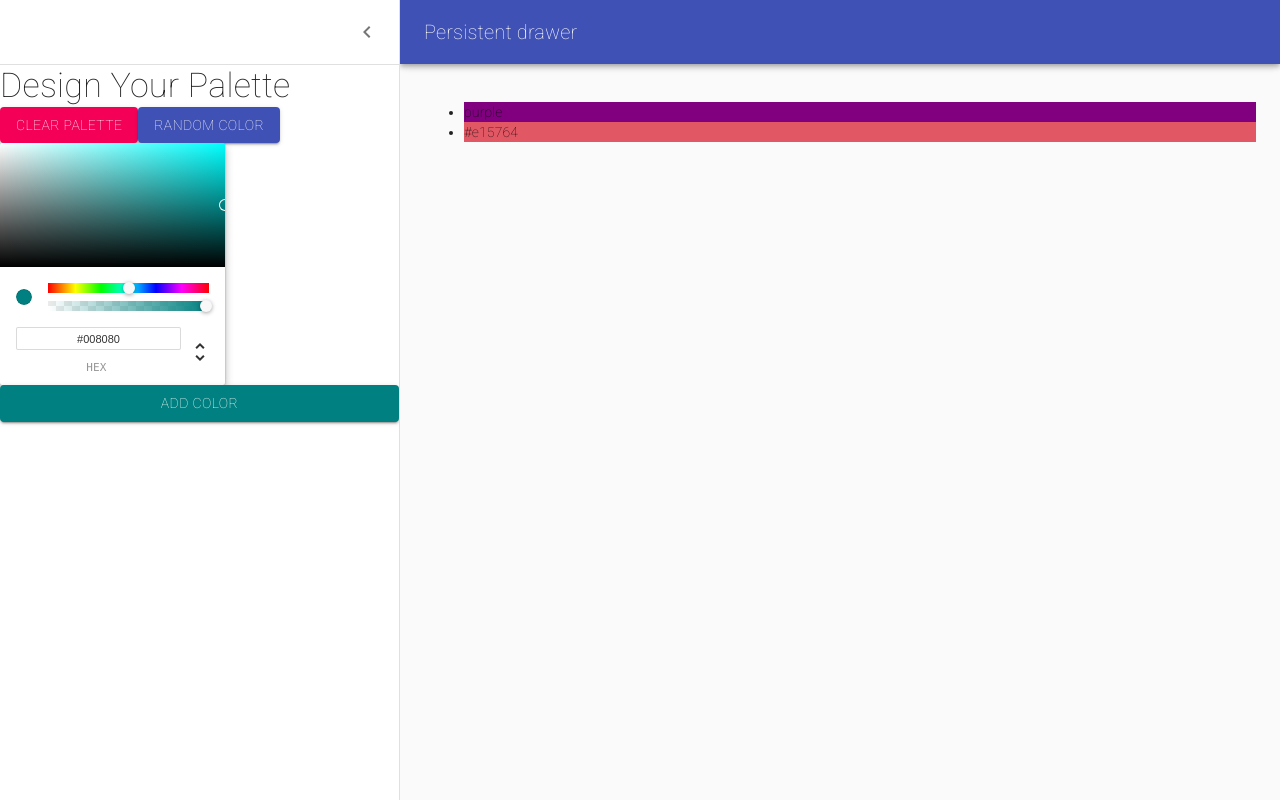
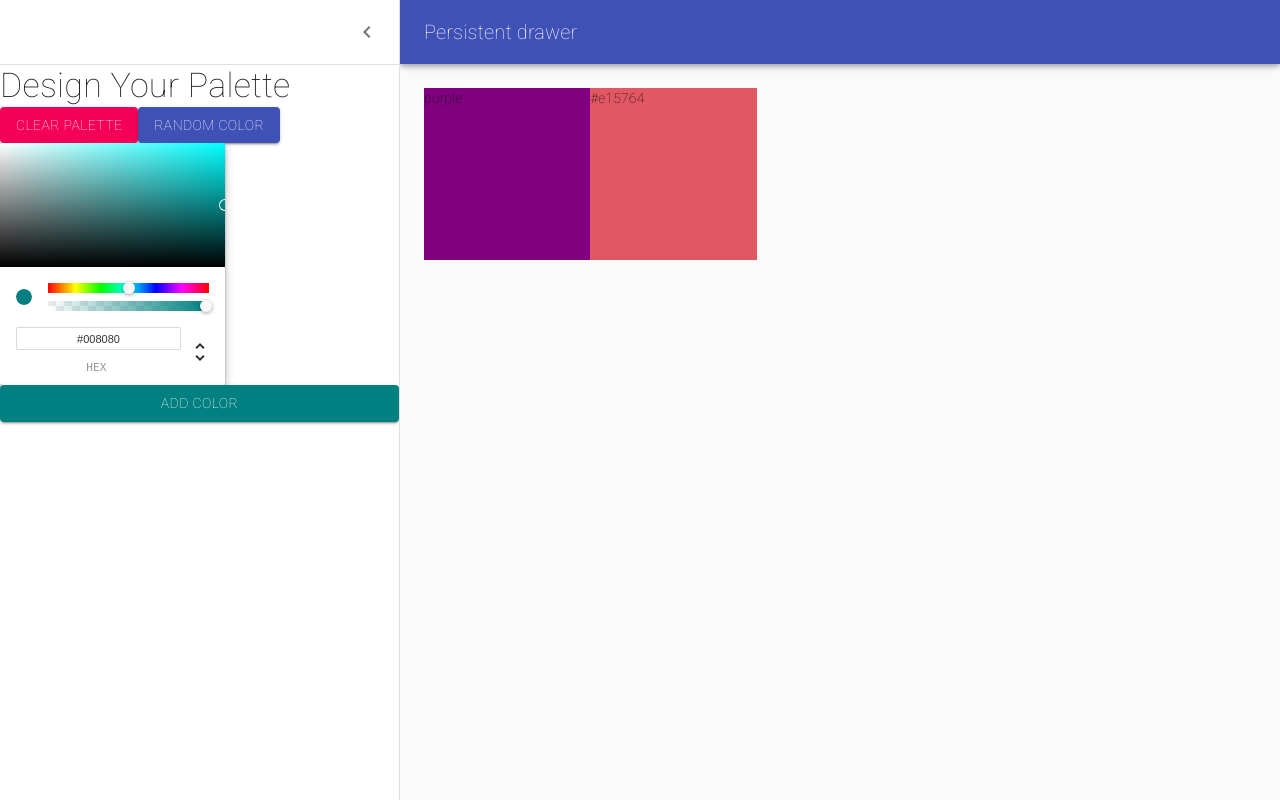
Before and after one commit to sarahduv/colorPalettes, a React (Create React App) app in the folder colors-app/: page /palette/new in a window 1280 px wide. Built offline with nearby package versions, Linux system fonts and the light colour scheme.

Commit message:
adding draggable color box

```diff
--- /dev/null
+++ b/colors-app/src/draggableColorBox.js
@@ -0,0 +1,26 @@
+import React from 'react';
+import { withStyles } from '@material-ui/styles';
+
+const styles = {
+  root: {
+    width: '20%',
+    height: '25%',
+    margin: '0 auto',
+    display: 'inline-block',
+    position: 'relative',
+    cursor: 'pointer',
+    marginBottom: '-3.5px',
+  },
+};
+
+function DraggableColorBox(props) {
+  return (
+    <div
+      className={props.classes.root}
+      style={{ backgroundColor: props.color }}
+    >
+      {props.color}
+    </div>
+  );
+}
+export default withStyles(styles)(DraggableColorBox);
--- a/colors-app/src/newPaletteForm.js
+++ b/colors-app/src/newPaletteForm.js
@@ -11,6 +11,7 @@ import IconButton from '@material-ui/core/IconButton';
 import MenuIcon from '@material-ui/icons/Menu';
 import ChevronLeftIcon from '@material-ui/icons/ChevronLeft';
 import Button from '@material-ui/core/Button';
+import DraggableColorBox from './draggableColorBox';
 import { ChromePicker } from 'react-color';
 
 const drawerWidth = 400;
@@ -56,6 +57,7 @@ const styles = (theme) => ({
   },
   content: {
     flexGrow: 1,
+    height: 'calc(100vh - 64px)',
     padding: theme.spacing.unit * 3,
     transition: theme.transitions.create('margin', {
       easing: theme.transitions.easing.sharp,
@@ -170,11 +172,9 @@ class NewPaletteForm extends Component {
           })}
         >
           <div className={classes.drawerHeader} />
-          <ul>
-            {this.state.colors.map((color) => (
-              <li style={{ backgroundColor: color }}>{color}</li>
-            ))}
-          </ul>
+          {this.state.colors.map((color) => (
+            <DraggableColorBox color={color} />
+          ))}
         </main>
       </div>
     );
```
